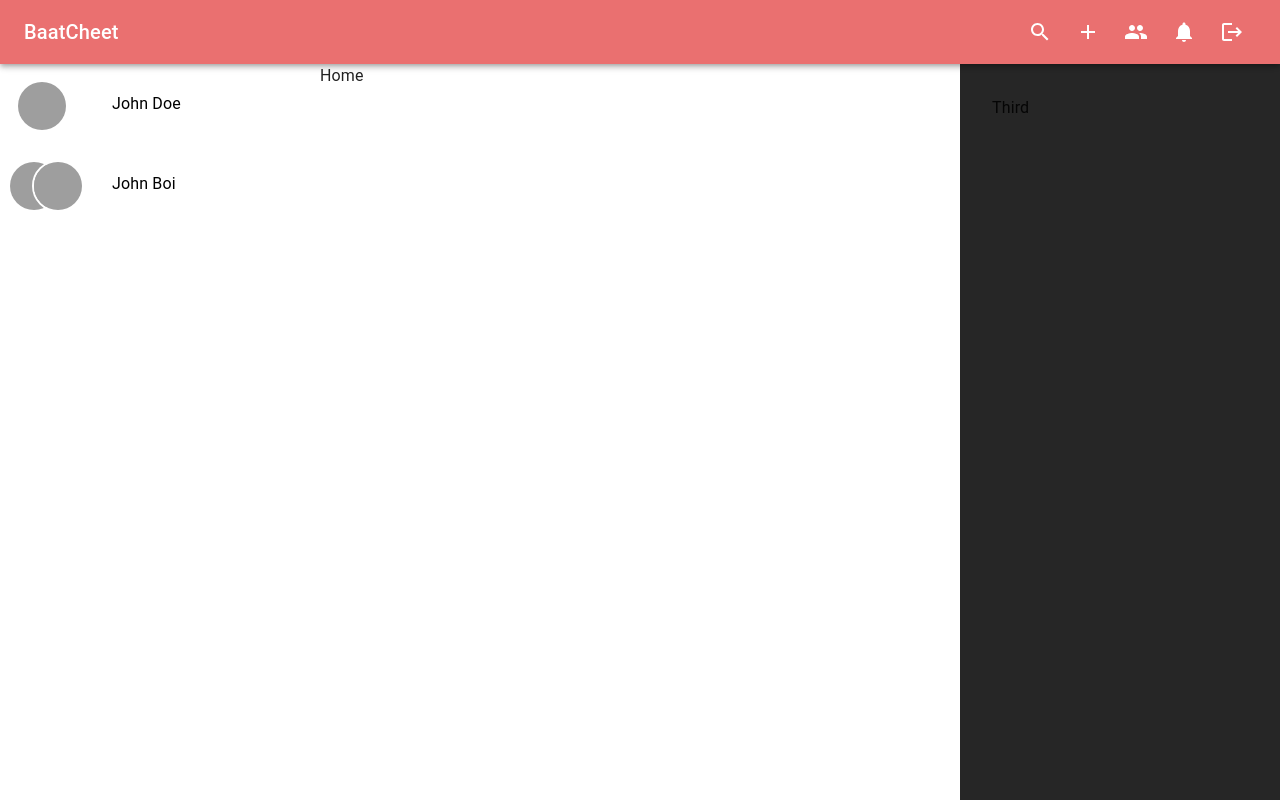
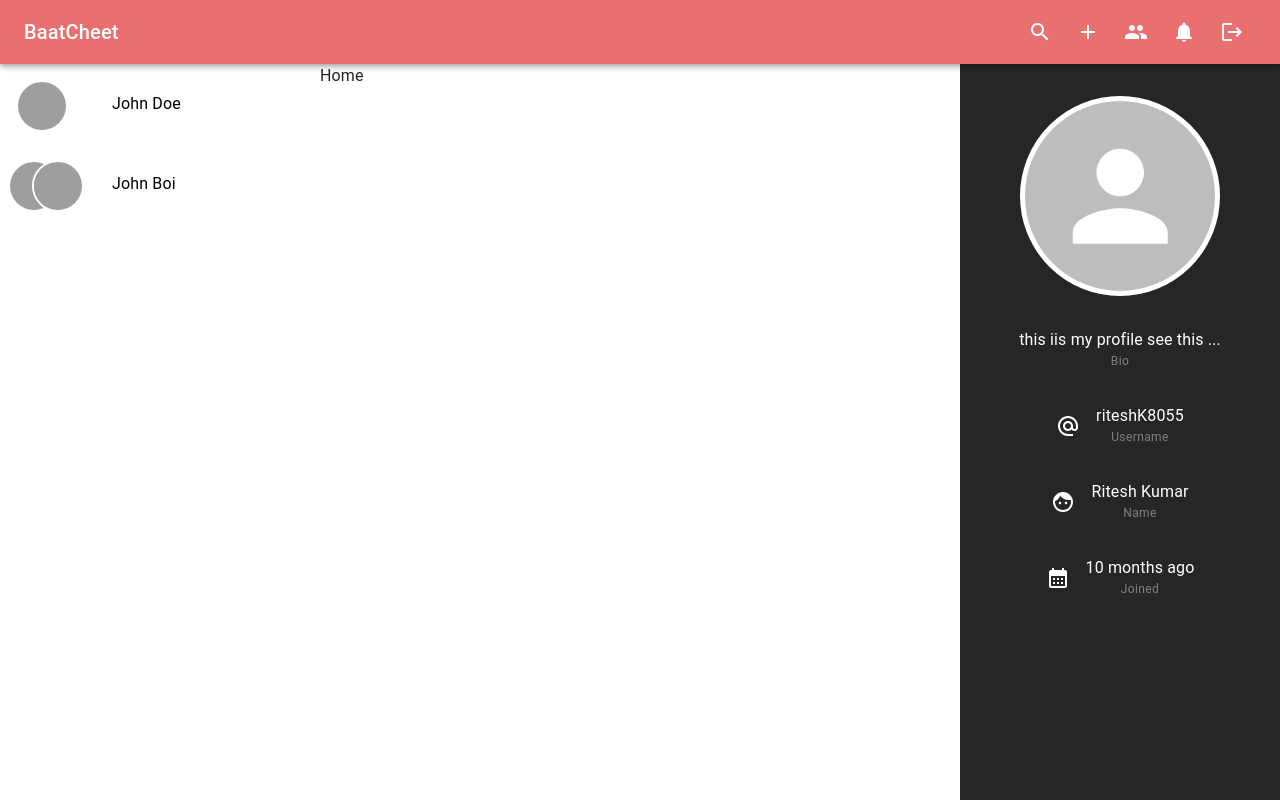
Before and after one commit to riteshK8055/Understanding_React, a React (Vite) app in the folder BaatCheet/client/: page / in a window 1280 px wide. Built offline with nearby package versions, Linux system fonts and the light colour scheme; grey boxes are pictures that could not be loaded.

Commit message:
added profile section

```diff
--- a/BaatCheet/client/src/components/layout/AppLayout.jsx
+++ b/BaatCheet/client/src/components/layout/AppLayout.jsx
@@ -5,6 +5,7 @@ import { Grid } from '@mui/material'
 import ChatList from '../specific/ChatList'
 import { sampleChats } from '../../constants/sampleData'
 import { useParams } from 'react-router-dom'
+import Profile from '../specific/Profile'
 
 const AppLayout = () =>(WrappedComponent) => {
 
@@ -50,7 +51,7 @@ const AppLayout = () =>(WrappedComponent) => {
                       }}
                     >
 
-                       Third
+                       <Profile />
                     </Grid>
 
                 </Grid>
--- /dev/null
+++ b/BaatCheet/client/src/components/specific/Profile.jsx
@@ -0,0 +1,69 @@
+import React from 'react';
+import {Stack, Avatar, Typography} from "@mui/material";
+import { Face as FaceIcon , AlternateEmail as UserNameIcon , CalendarMonth as CalendarIcon} from "@mui/icons-material"
+import moment from "moment";
+
+const Profile = () => {
+
+   return(
+
+    <Stack spacing={"2rem"} direction={"column"} alignItems={"center"}>
+        <Avatar
+           sx={{
+            width:200,
+            height:200,
+            objectFit:"contain",
+            marginBottom: "1rem",
+            border: "5px solid white"
+           }}
+        />
+       <ProfileCard
+       heading={"Bio"}
+       text={"this iis my profile see this ..."}
+       />
+
+       <ProfileCard
+       heading={"Username"}
+       text={"riteshK8055"}
+       Icon={<UserNameIcon />}
+       />
+
+       <ProfileCard
+        heading={"Name"}
+        text={"Ritesh Kumar"}
+        Icon={<FaceIcon />}
+       />
+
+      <ProfileCard
+       heading={"Joined"}
+       text={moment("2023-06-01T00:00:00-06:00").fromNow()}
+       Icon={<CalendarIcon />}
+       />
+
+    </Stack>
+
+   )
+};
+
+const ProfileCard = ({text , Icon , heading}) => (
+
+    <Stack
+      direction={"row"}
+      alignItems={"center"}
+      spacing={"1rem"}
+      color={"white"}
+      textAlign={"center"}
+    >
+
+        {Icon && Icon}
+
+        <Stack>
+            <Typography variant = "body1">{text}</Typography>
+            <Typography color={"grey"} variant = "caption">{heading}</Typography>
+        </Stack>
+
+    </Stack>
+)
+
+
+export default Profile
```
